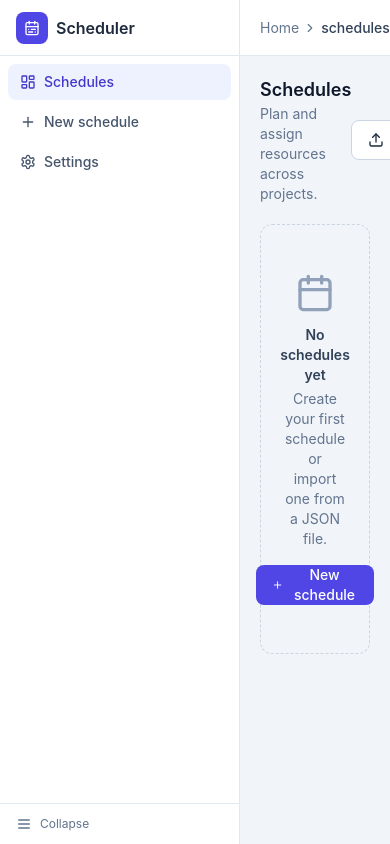
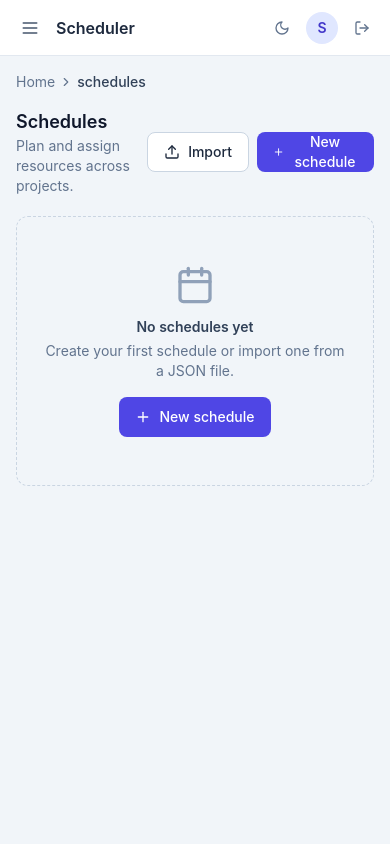
Before and after one commit to adumun/resource-scheduler, a React (Vite) app: page /register in a window 390 px wide. Both pictures are taken after typing "Sample", "name@example.com", "Sample123", "Sample123" into the empty fields and a click on the button "Create account". Built offline with nearby package versions, Linux system fonts and the light colour scheme.

Commit message:
fix(ADU-180): make scheduler shell responsive on mobile

```diff
--- a/src/presentation/components/layout/AppShell.tsx
+++ b/src/presentation/components/layout/AppShell.tsx
@@ -2,9 +2,9 @@ import { LABS_PUBLIC_DEMO, LABS_DEMO_USER_ID } from "@/application/labsMode";
 import { NavLink, Outlet, useLocation, useNavigate, Link } from "react-router-dom";
 import { useUiStore } from "@/presentation/store/uiStore";
 import { useAuthStore } from "@/presentation/store/authStore";
-import { CalendarRange, LayoutDashboard, Plus, Moon, Sun, LogOut, ChevronRight, Menu, Settings, ClipboardList } from "lucide-react";
+import { CalendarRange, LayoutDashboard, Plus, Moon, Sun, LogOut, ChevronRight, Menu, Settings, ClipboardList, X } from "lucide-react";
 import { ToastContainer } from "@/presentation/components/ui";
-import { useMemo } from "react";
+import { useMemo, useState } from "react";
 
 const navItems = [
   { to: "/schedules", label: "Schedules", icon: LayoutDashboard },
@@ -25,11 +25,16 @@ function Breadcrumbs() {
     return list;
   }, [location.pathname]);
   return (
-    <nav aria-label="Breadcrumb" className="flex items-center gap-1 text-sm text-slate-500 dark:text-slate-400">
+    <nav aria-label="Breadcrumb" className="flex min-w-0 items-center gap-1 overflow-hidden text-sm text-slate-500 dark:text-slate-400">
       {crumbs.map((c, i) => (
-        <span key={c.to} className="flex items-center gap-1">
-          {i > 0 ? <ChevronRight className="h-3.5 w-3.5" /> : null}
-          <Link to={c.to} className={i === crumbs.length - 1 ? "font-medium text-slate-700 dark:text-slate-200" : "hover:text-slate-700 dark:hover:text-slate-200"}>
+        <span key={c.to} className="flex min-w-0 shrink items-center gap-1">
+          {i > 0 ? <ChevronRight aria-hidden="true" className="h-3.5 w-3.5 shrink-0" /> : null}
+          <Link
+            to={c.to}
+            title={c.label}
+            className={`truncate ${i === crumbs.length - 1 ? "font-medium text-slate-700 dark:text-slate-200" : "hover:text-slate-700 dark:hover:text-slate-200"}`}
+            aria-current={i === crumbs.length - 1 ? "page" : undefined}
+          >
             {c.label}
           </Link>
         </span>
@@ -46,25 +51,95 @@ export function AppShell() {
   const session = useAuthStore((s) => s.session);
   const logout = useAuthStore((s) => s.logout);
   const navigate = useNavigate();
+  const [mobileNavOpen, setMobileNavOpen] = useState(false);
+
+  const closeMobileNav = () => setMobileNavOpen(false);
+  const navigation = (
+    <>
+      <nav className="flex-1 space-y-1 p-2" aria-label="Main navigation">
+        {navItems.map((item) => (
+          <NavLink
+            key={item.to}
+            to={item.to}
+            onClick={closeMobileNav}
+            className={({ isActive }) =>
+              `flex min-h-11 items-center gap-2 rounded-lg px-3 py-2 text-sm font-medium transition-colors ${isActive ? "bg-brand-50 text-brand-700 dark:bg-brand-900/40 dark:text-brand-200" : "text-slate-600 hover:bg-slate-100 dark:text-slate-300 dark:hover:bg-slate-800"}`
+            }
+            title={item.label}
+          >
+            <item.icon className="h-4 w-4 shrink-0" />
+            <span>{item.label}</span>
+          </NavLink>
+        ))}
+        <NavLink
+          to="/settings"
+          onClick={closeMobileNav}
+          className={({ isActive }) =>
+            `flex min-h-11 items-center gap-2 rounded-lg px-3 py-2 text-sm font-medium transition-colors ${isActive ? "bg-brand-50 text-brand-700 dark:bg-brand-900/40 dark:text-brand-200" : "text-slate-600 hover:bg-slate-100 dark:text-slate-300 dark:hover:bg-slate-800"}`
+          }
+          title="Settings"
+        >
+          <Settings className="h-4 w-4 shrink-0" />
+          <span>Settings</span>
+        </NavLink>
+      </nav>
+    </>
+  );
+
+  const accountActions = (
+    <div className="flex shrink-0 items-center gap-2 sm:gap-3">
+      <button
+        onClick={toggleTheme}
+        className="rounded-lg p-2 text-slate-500 hover:bg-slate-100 dark:text-slate-300 dark:hover:bg-slate-800"
+        aria-label="Toggle theme"
+      >
+        {theme === "dark" ? <Sun className="h-4 w-4" /> : <Moon className="h-4 w-4" />}
+      </button>
+      {session ? (
+        <div className="flex min-w-0 items-center gap-2">
+          <div className="flex h-8 w-8 shrink-0 items-center justify-center rounded-full bg-brand-100 text-sm font-semibold text-brand-700 dark:bg-brand-900/50 dark:text-brand-200">
+            {session.name.charAt(0).toUpperCase()}
+          </div>
+          <div className="hidden min-w-0 text-sm sm:block">
+            <p className="truncate font-medium leading-tight text-slate-700 dark:text-slate-200">{session.name}</p>
+            <p className="truncate text-xs leading-tight text-slate-400">{session.userId === LABS_DEMO_USER_ID ? "Sesión local sin credenciales" : session.email}</p>
+          </div>
+          {!LABS_PUBLIC_DEMO ? (
+            <button
+              onClick={() => {
+                logout();
+                navigate("/login");
+              }}
+              className="rounded-lg p-2 text-slate-500 hover:bg-slate-100 dark:text-slate-300 dark:hover:bg-slate-800"
+              aria-label="Log out"
+              title="Log out"
+            >
+              <LogOut className="h-4 w-4" />
+            </button>
+          ) : null}
+        </div>
+      ) : null}
+    </div>
+  );
 
   return (
-    <div className="flex h-full">
+    <div className="flex h-full min-h-0 min-w-0 overflow-hidden">
       <aside
-        className={`flex flex-col border-r border-slate-200 bg-white transition-all dark:border-slate-800 dark:bg-slate-900 ${sidebarCollapsed ? "w-16" : "w-60"}`}
+        className={`hidden shrink-0 flex-col border-r border-slate-200 bg-white transition-[width] duration-200 dark:border-slate-800 dark:bg-slate-900 md:flex ${sidebarCollapsed ? "w-16" : "w-60"}`}
       >
-        <div className="flex h-14 items-center gap-2 border-b border-slate-200 px-4 dark:border-slate-800">
+        <div className="flex h-14 shrink-0 items-center gap-2 border-b border-slate-200 px-4 dark:border-slate-800">
           <div className="flex h-8 w-8 shrink-0 items-center justify-center rounded-lg bg-brand-600 text-white">
             <CalendarRange className="h-4 w-4" />
           </div>
           {!sidebarCollapsed ? <span className="font-semibold text-slate-800 dark:text-slate-100">Scheduler</span> : null}
         </div>
-        <nav className="flex-1 space-y-1 p-2">
+        <nav className="flex-1 space-y-1 p-2" aria-label="Main navigation">
           {navItems.map((item) => (
             <NavLink
               key={item.to}
               to={item.to}
               className={({ isActive }) =>
-                `flex items-center gap-2 rounded-lg px-3 py-2 text-sm font-medium transition-colors ${isActive ? "bg-brand-50 text-brand-700 dark:bg-brand-900/40 dark:text-brand-200" : "text-slate-600 hover:bg-slate-100 dark:text-slate-300 dark:hover:bg-slate-800"}`
+                `flex min-h-11 items-center gap-2 rounded-lg px-3 py-2 text-sm font-medium transition-colors ${isActive ? "bg-brand-50 text-brand-700 dark:bg-brand-900/40 dark:text-brand-200" : "text-slate-600 hover:bg-slate-100 dark:text-slate-300 dark:hover:bg-slate-800"}`
               }
               title={item.label}
             >
@@ -75,7 +150,7 @@ export function AppShell() {
           <NavLink
             to="/settings"
             className={({ isActive }) =>
-              `flex items-center gap-2 rounded-lg px-3 py-2 text-sm font-medium transition-colors ${isActive ? "bg-brand-50 text-brand-700 dark:bg-brand-900/40 dark:text-brand-200" : "text-slate-600 hover:bg-slate-100 dark:text-slate-300 dark:hover:bg-slate-800"}`
+              `flex min-h-11 items-center gap-2 rounded-lg px-3 py-2 text-sm font-medium transition-colors ${isActive ? "bg-brand-50 text-brand-700 dark:bg-brand-900/40 dark:text-brand-200" : "text-slate-600 hover:bg-slate-100 dark:text-slate-300 dark:hover:bg-slate-800"}`
             }
             title="Settings"
           >
@@ -85,55 +160,61 @@ export function AppShell() {
         </nav>
         <button
           onClick={toggleSidebar}
-          className="flex items-center gap-2 border-t border-slate-200 px-4 py-3 text-xs text-slate-500 hover:bg-slate-50 dark:border-slate-800 dark:hover:bg-slate-800"
+          className="flex min-h-11 shrink-0 items-center gap-2 border-t border-slate-200 px-4 py-3 text-xs text-slate-500 hover:bg-slate-50 dark:border-slate-800 dark:hover:bg-slate-800"
+          aria-label={sidebarCollapsed ? "Expand sidebar" : "Collapse sidebar"}
         >
           <Menu className="h-4 w-4" />
           {!sidebarCollapsed ? <span>Collapse</span> : null}
         </button>
       </aside>
 
-      <div className="flex flex-1 flex-col overflow-hidden">
-        <header className="flex h-14 shrink-0 items-center justify-between border-b border-slate-200 bg-white px-5 dark:border-slate-800 dark:bg-slate-900">
-          <Breadcrumbs />
-          <div className="flex items-center gap-3">
+      {mobileNavOpen ? (
+        <div className="fixed inset-0 z-50 md:hidden" role="presentation">
+          <button
+            className="absolute inset-0 bg-slate-950/60"
+            onClick={closeMobileNav}
+            aria-label="Close navigation"
+          />
+          <aside className="absolute inset-y-0 left-0 flex w-[min(18rem,85vw)] flex-col border-r border-slate-200 bg-white shadow-2xl dark:border-slate-800 dark:bg-slate-900" aria-label="Mobile navigation">
+            <div className="flex h-14 shrink-0 items-center justify-between border-b border-slate-200 px-4 dark:border-slate-800">
+              <div className="flex items-center gap-2">
+                <div className="flex h-8 w-8 items-center justify-center rounded-lg bg-brand-600 text-white"><CalendarRange className="h-4 w-4" /></div>
+                <span className="font-semibold text-slate-800 dark:text-slate-100">Scheduler</span>
+              </div>
+              <button onClick={closeMobileNav} className="rounded-lg p-2 text-slate-500 hover:bg-slate-100 dark:text-slate-300 dark:hover:bg-slate-800" aria-label="Close menu">
+                <X className="h-5 w-5" />
+              </button>
+            </div>
+            {navigation}
+          </aside>
+        </div>
+      ) : null}
+
+      <div className="flex min-h-0 min-w-0 flex-1 flex-col overflow-hidden">
+        <header className="flex h-14 shrink-0 items-center justify-between gap-2 border-b border-slate-200 bg-white px-3 dark:border-slate-800 dark:bg-slate-900 sm:px-5">
+          <div className="flex min-w-0 flex-1 items-center gap-2">
             <button
-              onClick={toggleTheme}
-              className="rounded-lg p-2 text-slate-500 hover:bg-slate-100 dark:text-slate-300 dark:hover:bg-slate-800"
-              aria-label="Toggle theme"
+              onClick={() => setMobileNavOpen(true)}
+              className="shrink-0 rounded-lg p-2 text-slate-600 hover:bg-slate-100 dark:text-slate-300 dark:hover:bg-slate-800 md:hidden"
+              aria-label="Open navigation"
+              aria-expanded={mobileNavOpen}
+              aria-controls="mobile-navigation"
             >
-              {theme === "dark" ? <Sun className="h-4 w-4" /> : <Moon className="h-4 w-4" />}
+              <Menu className="h-5 w-5" />
             </button>
-            {session ? (
-              <div className="flex items-center gap-2">
-                <div className="flex h-8 w-8 items-center justify-center rounded-full bg-brand-100 text-sm font-semibold text-brand-700 dark:bg-brand-900/50 dark:text-brand-200">
-                  {session.name.charAt(0).toUpperCase()}
-                </div>
-                <div className="hidden text-sm sm:block">
-                  <p className="font-medium leading-tight text-slate-700 dark:text-slate-200">{session.name}</p>
-                  <p className="leading-tight text-xs text-slate-400">{session.userId === LABS_DEMO_USER_ID ? "Sesión local sin credenciales" : session.email}</p>
-                </div>
-                {!LABS_PUBLIC_DEMO ? <button
-                  onClick={() => {
-                    logout();
-                    navigate("/login");
-                  }}
-                  className="rounded-lg p-2 text-slate-500 hover:bg-slate-100 dark:text-slate-300 dark:hover:bg-slate-800"
-                  aria-label="Log out"
-                  title="Log out"
-                >
-                  <LogOut className="h-4 w-4" />
-                </button> : null}
-              </div>
-            ) : null}
+            <span className="shrink-0 font-semibold text-slate-800 dark:text-slate-100 md:hidden">Scheduler</span>
+            <div className="hidden min-w-0 md:block"><Breadcrumbs /></div>
           </div>
+          {accountActions}
         </header>
         {session?.userId === LABS_DEMO_USER_ID ? (
-          <div className="flex flex-wrap items-center justify-between gap-2 border-b border-teal-600/20 bg-teal-50 px-5 py-3 text-sm text-teal-950 dark:bg-teal-950/40 dark:text-teal-100" role="status">
-            <p><strong>Experimento de ADÜMÜN Labs.</strong> Los datos son locales y pueden perderse al limpiar el navegador. Usa únicamente información ficticia.</p>
-            <a href="https://labs.adumun.cl/" className="shrink-0 font-semibold underline underline-offset-4 focus-visible:outline focus-visible:outline-2">Volver a Labs ↗</a>
+          <div className="flex shrink-0 flex-col gap-2 border-b border-teal-600/20 bg-teal-50 px-4 py-3 text-sm text-teal-950 dark:bg-teal-950/40 dark:text-teal-100 sm:flex-row sm:items-center sm:justify-between sm:px-5" role="status">
+            <p className="min-w-0"><strong>Experimento de ADÜMÜN Labs.</strong> Los datos son locales y pueden perderse al limpiar el navegador. Usa únicamente información ficticia.</p>
+            <a href="https://labs.adumun.cl/" className="shrink-0 self-start font-semibold underline underline-offset-4 focus-visible:outline focus-visible:outline-2 sm:self-center">Volver a Labs ↗</a>
           </div>
         ) : null}
-        <main className="flex-1 overflow-y-auto p-5">
+        <main className="min-h-0 min-w-0 flex-1 overflow-y-auto overflow-x-hidden p-4 sm:p-5">
+          <div className="mb-4 min-w-0 md:hidden"><Breadcrumbs /></div>
           <Outlet />
         </main>
       </div>
```
